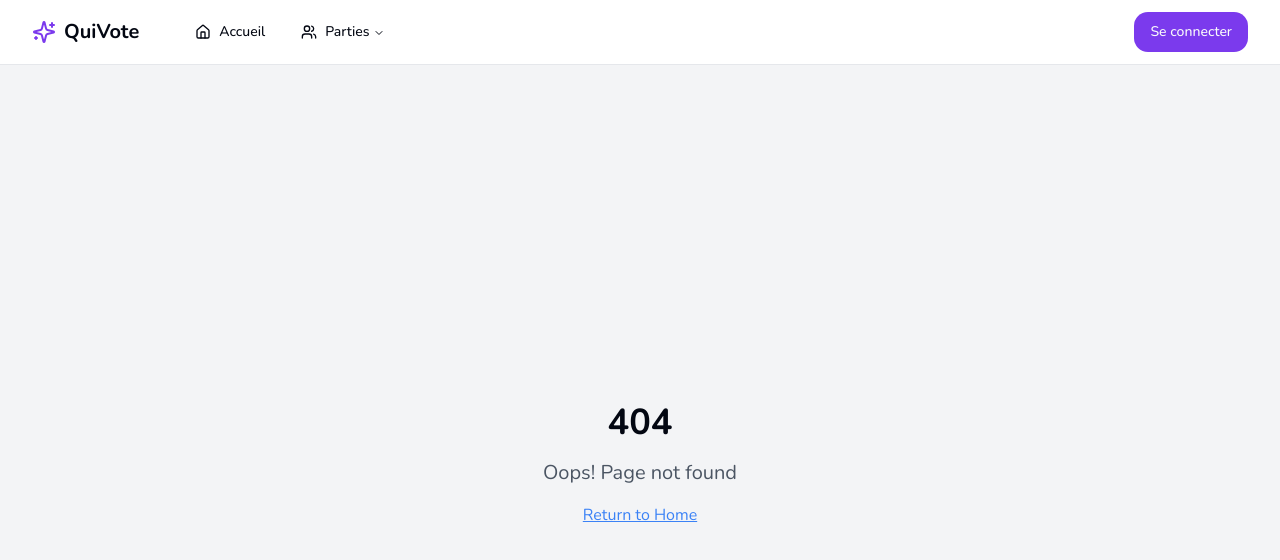
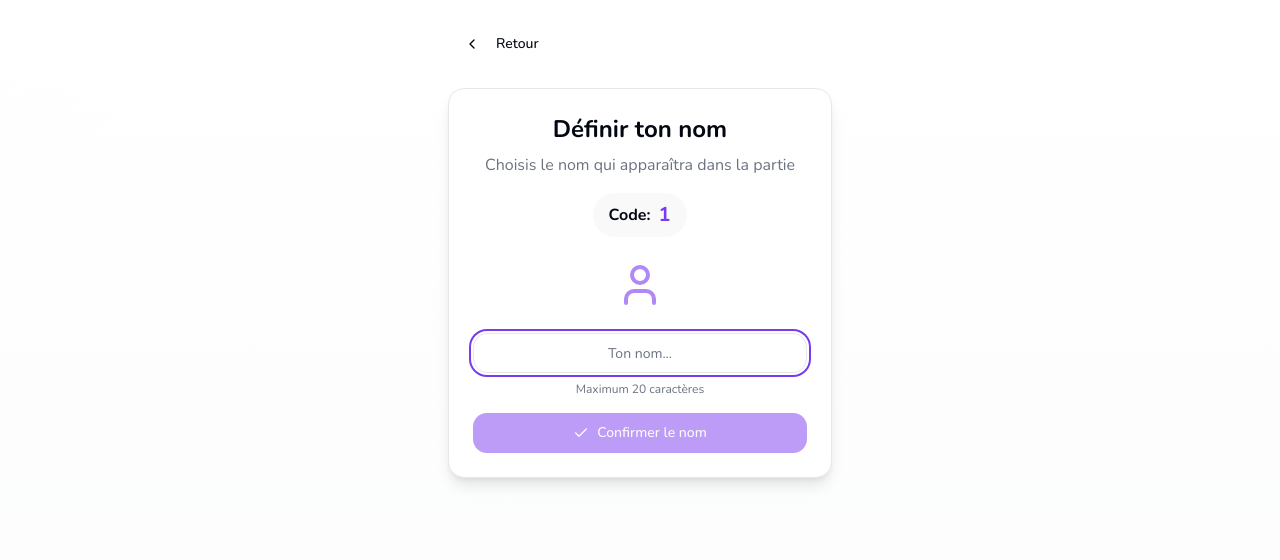
Before and after one commit to Txss-17/who-woulda-guessed-it, a React (Vite) app: page /player-name-setup/1 in a window 1280 px wide. Before the commit this address had no page. Shown: the top 560 px of the page. Built offline with nearby package versions, Linux system fonts and the light colour scheme.

Commit message:
Fix: Player name input after joining
Add a step to allow players to set their name after joining the game.

```diff
--- a/src/App.tsx
+++ b/src/App.tsx
@@ -1,55 +1,54 @@
-import { Toaster } from "@/components/ui/toaster";
-import { Toaster as Sonner } from "@/components/ui/sonner";
+
+import { Toaster } from "@/components/ui/sonner";
 import { TooltipProvider } from "@/components/ui/tooltip";
 import { QueryClient, QueryClientProvider } from "@tanstack/react-query";
 import { BrowserRouter, Routes, Route } from "react-router-dom";
+import { QuestionsProvider } from "@/context/QuestionsContext";
 import Index from "./pages/Index";
-import NotFound from "./pages/NotFound";
+import QuickGame from "./pages/QuickGame";
 import CreateGame from "./pages/CreateGame";
+import OnlineGame from "./pages/OnlineGame";
+import CreateQuestions from "./pages/CreateQuestions";
+import VoteHistory from "./pages/VoteHistory";
+import Profile from "./pages/Profile";
+import Dashboard from "./pages/Dashboard";
 import JoinGame from "./pages/JoinGame";
 import JoinQuickGame from "./pages/JoinQuickGame";
+import PlayerNameSetup from "./pages/PlayerNameSetup";
+import WaitingRoom from "./pages/WaitingRoom";
 import PlayGame from "./pages/PlayGame";
-import WaitingRoom from "./pages/WaitingRoom";
-import QuickGame from "./pages/QuickGame";
-import CreateQuestions from "./pages/CreateQuestions";
-import OnlineGame from "./pages/OnlineGame";
-import Profile from "./pages/Profile";
-import VoteHistory from "./pages/VoteHistory";
-import Dashboard from "./pages/Dashboard";
-import Navigation from "./components/layout/Navigation";
+import NotFound from "./pages/NotFound";
 
 const queryClient = new QueryClient();
 
-const App = () => (
+function App() {
+  return (
     <QueryClientProvider client={queryClient}>
+      <QuestionsProvider>
         <TooltipProvider>
           <Toaster />
-      <Sonner />
           <BrowserRouter>
-        <div className="min-h-screen flex flex-col">
-          <Navigation />
-          <main className="flex-1">
             <Routes>
               <Route path="/" element={<Index />} />
+              <Route path="/quick-game" element={<QuickGame />} />
+              <Route path="/create-game" element={<CreateGame />} />
+              <Route path="/online-game" element={<OnlineGame />} />
+              <Route path="/create-questions" element={<CreateQuestions />} />
+              <Route path="/vote-history" element={<VoteHistory />} />
+              <Route path="/profile" element={<Profile />} />
               <Route path="/dashboard" element={<Dashboard />} />
-              <Route path="/create-game/:gameCode" element={<CreateGame />} />
               <Route path="/join/:gameCode" element={<JoinGame />} />
               <Route path="/join-quick/:gameCode" element={<JoinQuickGame />} />
+              <Route path="/player-name-setup/:gameCode" element={<PlayerNameSetup />} />
+              <Route path="/waiting-room/:gameCode" element={<WaitingRoom />} />
               <Route path="/play/:gameCode" element={<PlayGame />} />
-              <Route path="/waiting-room/:gameCode" element={<WaitingRoom />} />
-              <Route path="/quick-game" element={<QuickGame />} />
-              <Route path="/create-questions" element={<CreateQuestions />} />
-              <Route path="/online" element={<OnlineGame />} />
-              <Route path="/profile" element={<Profile />} />
-              <Route path="/vote-history/:gameId" element={<VoteHistory />} />
-              <Route path="/vote-history" element={<VoteHistory />} />
               <Route path="*" element={<NotFound />} />
             </Routes>
-          </main>
-        </div>
           </BrowserRouter>
         </TooltipProvider>
+      </QuestionsProvider>
     </QueryClientProvider>
   );
+}
 
 export default App;
--- a/src/pages/JoinGame.tsx
+++ b/src/pages/JoinGame.tsx
@@ -49,16 +49,16 @@ const JoinGame = () => {
   const joinGameAutomatically = (gameData: any) => {
     setIsJoining(true);
 
-    // Générer automatiquement un nom de joueur
+    // Générer automatiquement un nom de joueur temporaire
     const playerNumber = gameData.players.length + 1;
-    const generatedName = `Joueur ${playerNumber}`;
+    const temporaryName = `Joueur ${playerNumber}`;
 
     // Créer le nouveau joueur
     const newPlayer = {
       id: Date.now().toString(),
-      name: generatedName,
+      name: temporaryName,
       status: 'online' as const,
-      avatar: `https://ui-avatars.com/api/?name=${encodeURIComponent(generatedName)}&background=10b981&color=fff`
+      avatar: `https://ui-avatars.com/api/?name=${encodeURIComponent(temporaryName)}&background=10b981&color=fff`
     };
 
     setTimeout(() => {
@@ -76,12 +76,12 @@ const JoinGame = () => {
 
       toast({
         title: "Partie rejointe !",
-        description: `Tu as rejoint la partie en tant que ${generatedName}`
+        description: "Tu peux maintenant définir ton nom"
       });
 
-      // Rediriger vers la salle d'attente
+      // Rediriger vers la page de définition du nom
       setTimeout(() => {
-        navigate(`/waiting-room/${gameCode}`);
+        navigate(`/player-name-setup/${gameCode}`);
       }, 1500);
     }, 1000);
   };
@@ -129,7 +129,7 @@ const JoinGame = () => {
                   <span>Connexion en cours...</span>
                 </div>
                 <p className="text-sm text-muted-foreground">
-                  Attribution automatique d'un nom de joueur...
+                  Rejoindre la partie...
                 </p>
               </div>
             )}
@@ -141,7 +141,7 @@ const JoinGame = () => {
                   <span className="font-medium">Connecté avec succès !</span>
                 </div>
                 <p className="text-sm text-muted-foreground">
-                  Redirection vers la salle d'attente...
+                  Redirection vers la définition du nom...
                 </p>
               </div>
             )}
--- a/src/pages/JoinQuickGame.tsx
+++ b/src/pages/JoinQuickGame.tsx
@@ -49,14 +49,14 @@ const JoinQuickGame = () => {
   const joinGameAutomatically = (gameData: any) => {
     setIsJoining(true);
 
-    // Générer automatiquement un nom de joueur
+    // Générer automatiquement un nom de joueur temporaire
     const playerNumber = gameData.players.length + 1;
-    const generatedName = `Joueur ${playerNumber}`;
+    const temporaryName = `Joueur ${playerNumber}`;
 
     // Créer le nouveau joueur
     const newPlayer = {
       id: Date.now(),
-      name: generatedName
+      name: temporaryName
     };
 
     setTimeout(() => {
@@ -74,12 +74,12 @@ const JoinQuickGame = () => {
 
       toast({
         title: "Partie rejointe !",
-        description: `Tu as rejoint la partie en tant que ${generatedName}`
+        description: "Tu peux maintenant définir ton nom"
       });
 
-      // Rediriger vers la page de jeu
+      // Rediriger vers la page de définition du nom
       setTimeout(() => {
-        navigate(`/play/${gameCode}`);
+        navigate(`/player-name-setup/${gameCode}`);
       }, 1500);
 
     }, 1000);
@@ -128,7 +128,7 @@ const JoinQuickGame = () => {
                   <span>Connexion en cours...</span>
                 </div>
                 <p className="text-sm text-muted-foreground">
-                  Attribution automatique d'un nom de joueur...
+                  Rejoindre la partie...
                 </p>
               </div>
             )}
@@ -140,7 +140,7 @@ const JoinQuickGame = () => {
                   <span className="font-medium">Connecté avec succès !</span>
                 </div>
                 <p className="text-sm text-muted-foreground">
-                  Redirection vers le jeu...
+                  Redirection vers la définition du nom...
                 </p>
               </div>
             )}
--- /dev/null
+++ b/src/pages/PlayerNameSetup.tsx
@@ -0,0 +1,176 @@
+
+import { useState } from 'react';
+import { useParams, useNavigate } from 'react-router-dom';
+import { Button } from '@/components/ui/button';
+import { Input } from '@/components/ui/input';
+import { Card } from '@/components/ui/card';
+import { ChevronLeft, User, Check } from 'lucide-react';
+import { useToast } from '@/hooks/use-toast';
+import { Blob, BackgroundDecoration } from '@/components/DecorativeElements';
+
+const PlayerNameSetup = () => {
+  const { gameCode } = useParams();
+  const navigate = useNavigate();
+  const { toast } = useToast();
+
+  const [playerName, setPlayerName] = useState('');
+  const [isUpdating, setIsUpdating] = useState(false);
+
+  const handleSubmit = async (e: React.FormEvent) => {
+    e.preventDefault();
+
+    if (!playerName.trim()) {
+      toast({
+        title: "Nom requis",
+        description: "Veuillez entrer votre nom",
+        variant: "destructive"
+      });
+      return;
+    }
+
+    setIsUpdating(true);
+
+    // Récupérer les données du joueur et de la partie
+    const playerDataStr = sessionStorage.getItem('playerData');
+    const gameDataStr = sessionStorage.getItem('gameData');
+
+    if (!playerDataStr || !gameDataStr) {
+      toast({
+        title: "Erreur",
+        description: "Données non trouvées",
+        variant: "destructive"
+      });
+      navigate('/');
+      return;
+    }
+
+    const playerData = JSON.parse(playerDataStr);
+    const gameData = JSON.parse(gameDataStr);
+
+    // Vérifier que le nom n'est pas déjà pris
+    const nameExists = gameData.players.some(
+      (p: any) => p.name.toLowerCase() === playerName.trim().toLowerCase() && p.id !== playerData.id
+    );
+
+    if (nameExists) {
+      setIsUpdating(false);
+      toast({
+        title: "Nom déjà pris",
+        description: "Ce nom est déjà utilisé par un autre joueur",
+        variant: "destructive"
+      });
+      return;
+    }
+
+    setTimeout(() => {
+      // Mettre à jour le nom du joueur
+      const updatedPlayerData = {
+        ...playerData,
+        name: playerName.trim()
+      };
+
+      // Mettre à jour la liste des joueurs dans la partie
+      const updatedPlayers = gameData.players.map((p: any) =>
+        p.id === playerData.id ? { ...p, name: playerName.trim() } : p
+      );
+
+      const updatedGameData = {
+        ...gameData,
+        players: updatedPlayers
+      };
+
+      // Sauvegarder les données mises à jour
+      sessionStorage.setItem('playerData', JSON.stringify(updatedPlayerData));
+      sessionStorage.setItem('gameData', JSON.stringify(updatedGameData));
+
+      setIsUpdating(false);
+
+      toast({
+        title: "Nom défini !",
+        description: `Bienvenue ${playerName.trim()}`
+      });
+
+      // Rediriger vers la salle d'attente
+      setTimeout(() => {
+        navigate(`/waiting-room/${gameCode}`);
+      }, 1000);
+    }, 1000);
+  };
+
+  return (
+    <div className="relative min-h-screen bg-gradient-to-b from-background to-secondary/30 py-6 px-4 overflow-hidden">
+      <Blob color="primary" position="top-left" size="md" className="opacity-40" />
+      <Blob color="accent" position="bottom-right" size="md" className="opacity-40" />
+      <BackgroundDecoration variant="minimal" position="bottom-left" className="opacity-30" />
+
+      <div className="container mx-auto max-w-md relative z-10">
+        <Button
+          variant="ghost"
+          onClick={() => navigate('/')}
+          className="mb-6"
+        >
+          <ChevronLeft className="mr-2 h-4 w-4" /> Retour
+        </Button>
+
+        <Card className="p-6 shadow-lg relative overflow-hidden">
+          <BackgroundDecoration variant="minimal" position="bottom-right" className="opacity-10" />
+
+          <div className="text-center space-y-6">
+            <div>
+              <h1 className="text-2xl font-bold mb-2">Définir ton nom</h1>
+              <p className="text-muted-foreground">
+                Choisis le nom qui apparaîtra dans la partie
+              </p>
+              <div className="inline-flex items-center gap-2 bg-secondary/50 px-4 py-2 rounded-full mt-4">
+                <span className="font-bold">Code:</span>
+                <span className="text-xl text-primary font-bold tracking-wider">{gameCode}</span>
+              </div>
+            </div>
+
+            <div className="flex items-center justify-center">
+              <User className="h-12 w-12 text-primary/60" />
+            </div>
+
+            <form onSubmit={handleSubmit} className="space-y-4">
+              <div>
+                <Input
+                  type="text"
+                  placeholder="Ton nom..."
+                  value={playerName}
+                  onChange={(e) => setPlayerName(e.target.value)}
+                  className="text-center text-lg"
+                  maxLength={20}
+                  disabled={isUpdating}
+                  autoFocus
+                />
+                <p className="text-xs text-muted-foreground mt-2">
+                  Maximum 20 caractères
+                </p>
+              </div>
+
+              <Button
+                type="submit"
+                className="w-full gap-2"
+                disabled={isUpdating || !playerName.trim()}
+              >
+                {isUpdating ? (
+                  <>
+                    <div className="h-4 w-4 animate-spin rounded-full border-2 border-current border-t-transparent" />
+                    Mise à jour...
+                  </>
+                ) : (
+                  <>
+                    <Check className="h-4 w-4" />
+                    Confirmer le nom
+                  </>
+                )}
+              </Button>
+            </form>
+          </div>
+        </Card>
+      </div>
+    </div>
+  );
+};
+
+export default PlayerNameSetup;
```
Lines whose indentation alone changed are shown as unchanged.
